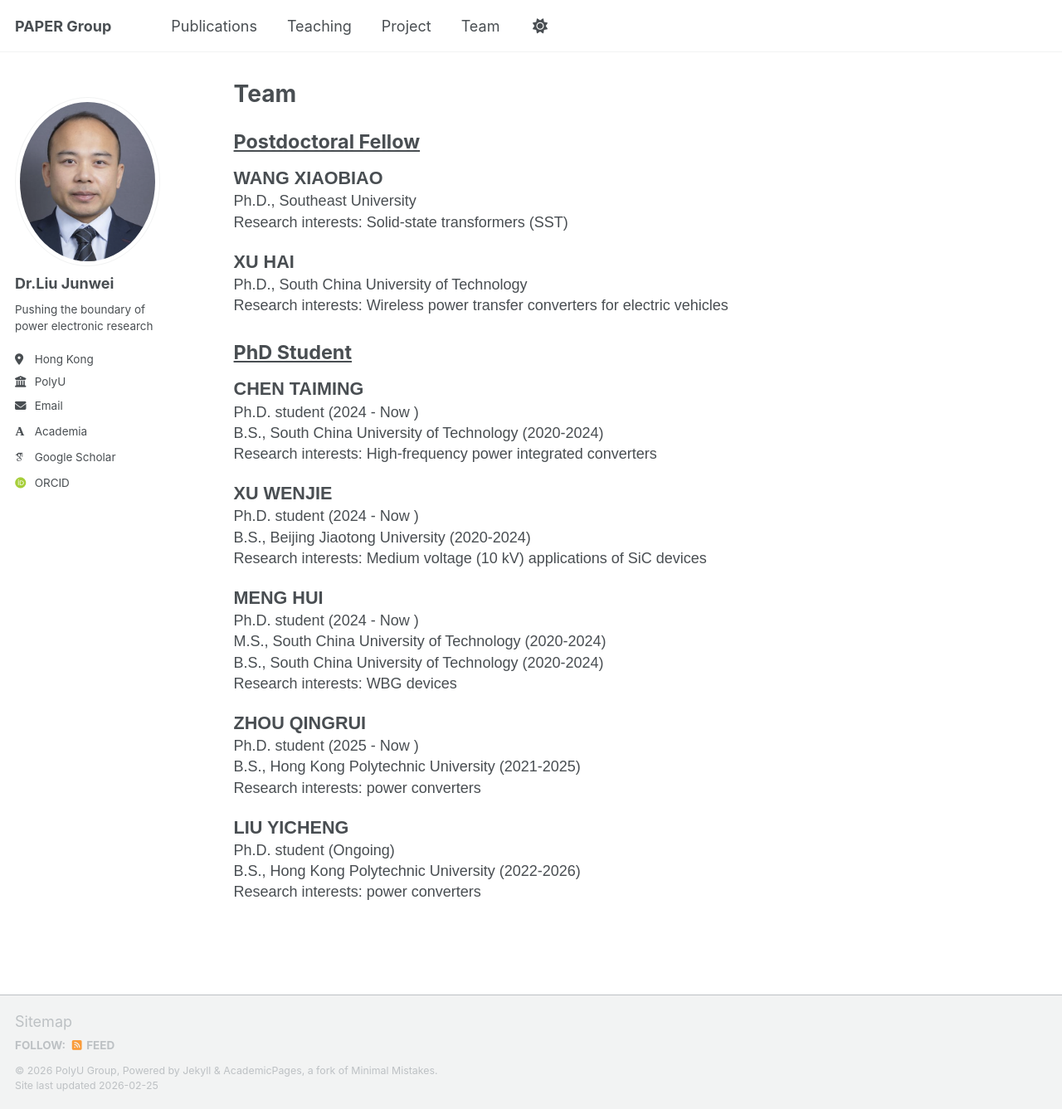
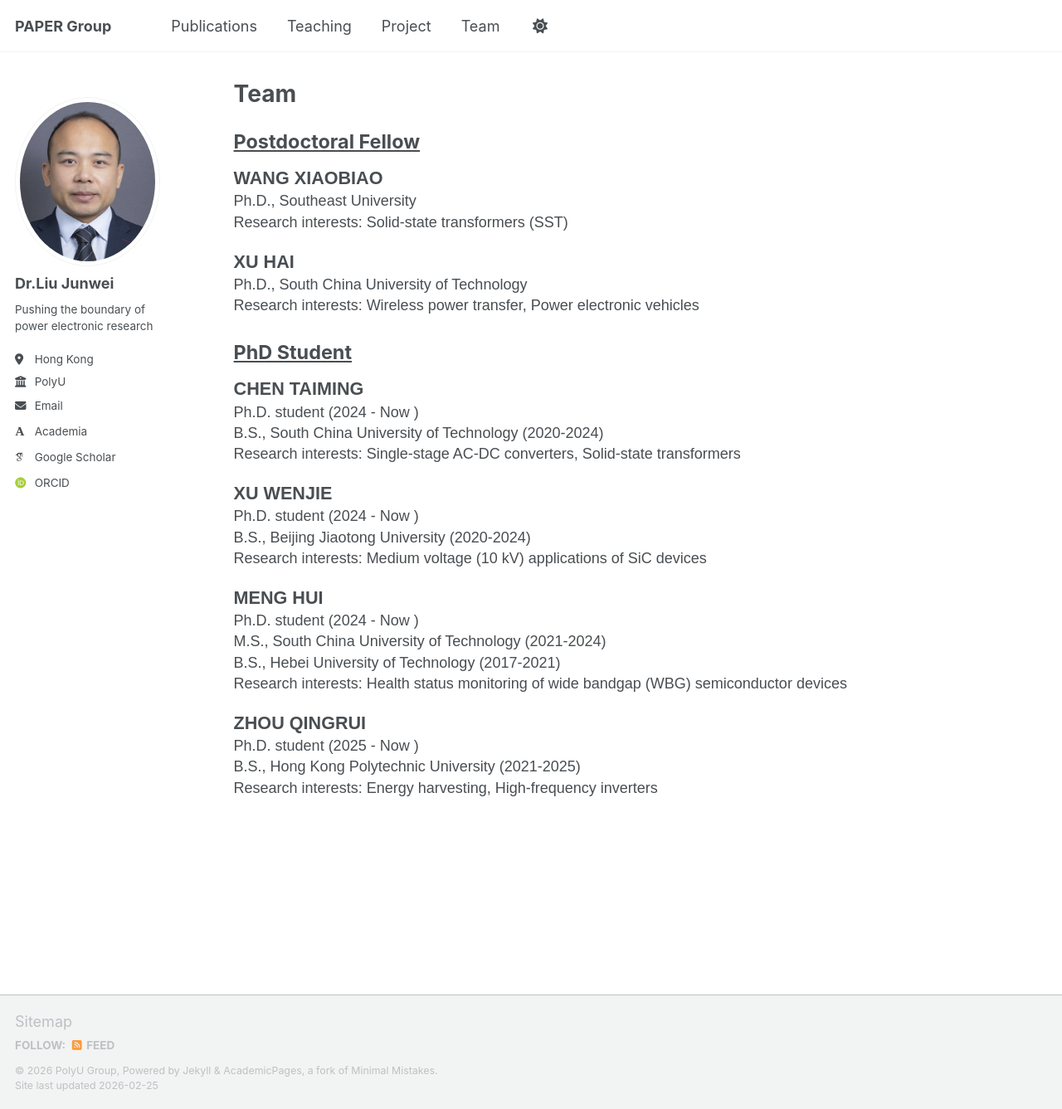
Before and after one commit to xuwenjie404/LiuJW, a Jekyll site: the page built from _pages/team.html, in a window 1280 px wide and 1337 px high. Shown: the whole window at 83% size. Built offline with Jekyll 4.4.1, drawn with Linux system fonts in a browser that asks for light colours; some web fonts are replaced; a script bundle is joined from its source files by our own code; library files that are not in the unit come from our copies.

Commit message:
update the team page info.

```diff
--- a/_pages/team.html
+++ b/_pages/team.html
@@ -54,7 +54,7 @@ author_profile: true
     <div class="member">
         <span class="name">XU HAI</span>
         <span class="info">Ph.D., South China University of Technology </span>
-        <span class="info">Research interests: Wireless power transfer converters for electric vehicles</span>
+        <span class="info">Research interests: Wireless power transfer, Power electronic vehicles</span>
     </div>
 
     <h2>PhD Student</h2>
@@ -63,7 +63,7 @@ author_profile: true
         <span class="name">CHEN TAIMING</span>
         <span class="info">Ph.D. student (2024 - Now )</span>
         <span class="info">B.S., South China University of Technology (2020-2024)</span>
-        <span class="info">Research interests: High-frequency power integrated converters</span>
+        <span class="info">Research interests: Single-stage AC-DC converters, Solid-state transformers</span>
     </div>
 
     <div class="member">
@@ -76,24 +76,16 @@ author_profile: true
     <div class="member">
         <span class="name">MENG HUI</span>
         <span class="info">Ph.D. student (2024 - Now )</span>
-        <span class="info">M.S., South China University of Technology (2020-2024)</span>
-        <span class="info">B.S., South China University of Technology (2020-2024)</span>
-        <span class="info">Research interests: WBG devices</span>
+        <span class="info">M.S., South China University of Technology (2021-2024)</span>
+        <span class="info">B.S., Hebei University of Technology (2017-2021)</span>
+        <span class="info">Research interests: Health status monitoring of wide bandgap (WBG) semiconductor devices</span>
     </div>
 
     <div class="member">
         <span class="name">ZHOU QINGRUI</span>
         <span class="info">Ph.D. student (2025 - Now )</span>
         <span class="info">B.S., Hong Kong Polytechnic University (2021-2025)</span>
-        <span class="info">Research interests:  power converters</span>
-    </div>
-
-
-    <div class="member">
-        <span class="name">LIU YICHENG</span>
-        <span class="info">Ph.D. student (Ongoing) </span>
-        <span class="info">B.S., Hong Kong Polytechnic University (2022-2026)</span>
-        <span class="info">Research interests:  power converters</span>
+        <span class="info">Research interests: Energy harvesting, High-frequency inverters</span>
     </div>
 
 </div>
```
